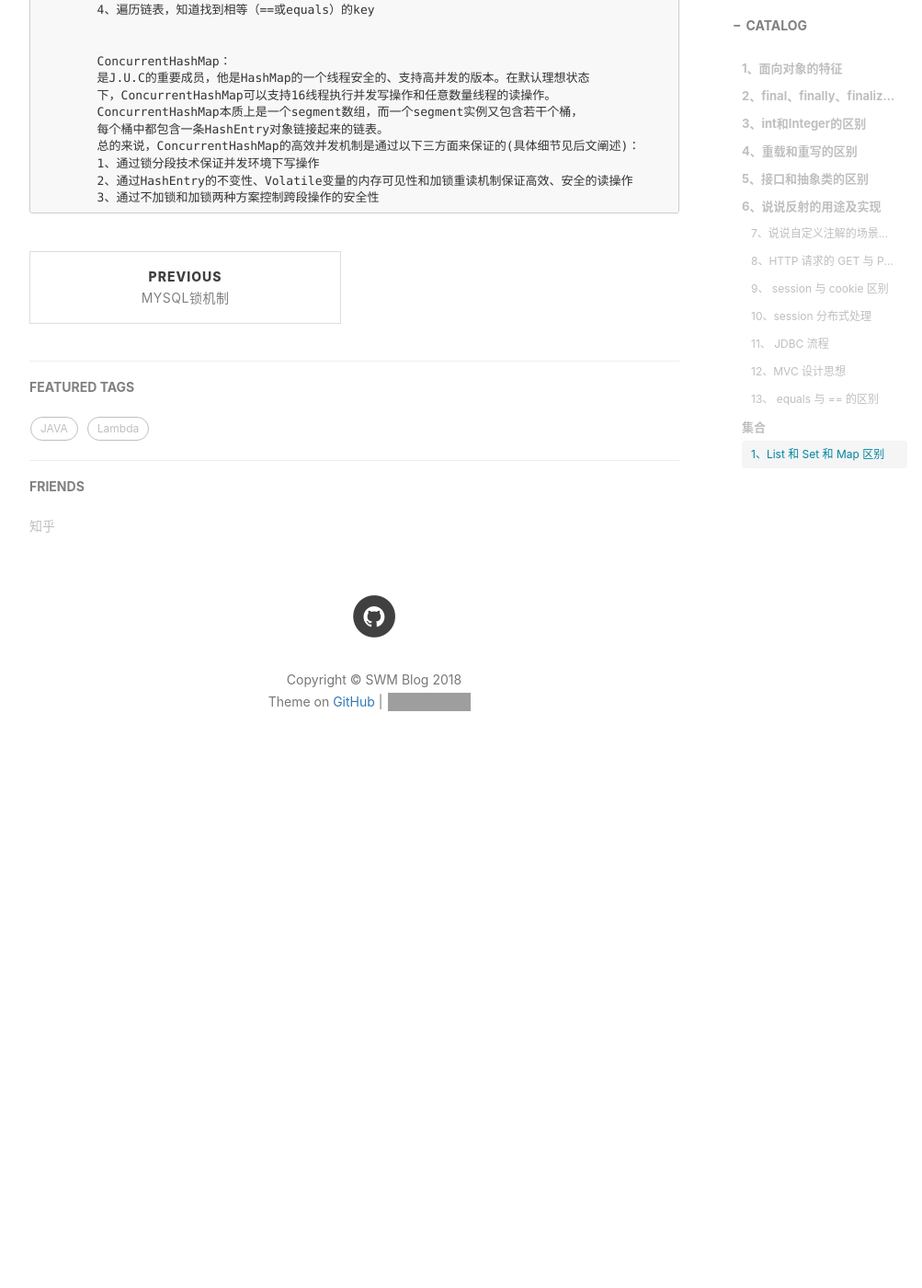
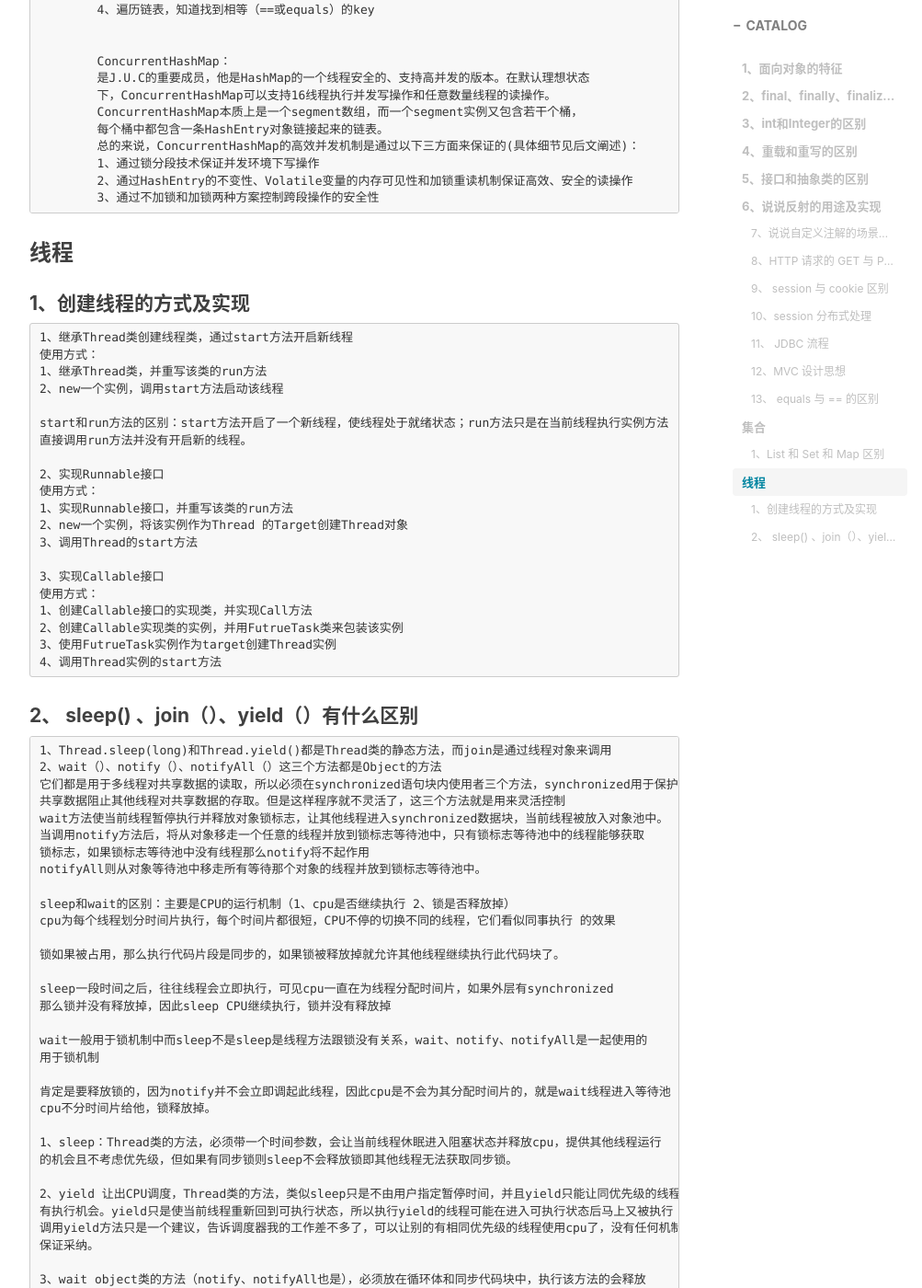
Before and after one commit to shengwenming/shengwenming.github.io, a Jekyll site: the page built from _posts/2018-08-27-2018 JAVA面试及题解.md, in a window 1280 px wide and 1400 px high, scrolled down 6508 px. Shown: the whole window at 92% size, without its empty margins (233-1236 px from the left). Built offline with Jekyll 4.4.1, drawn with Linux system fonts in a browser that asks for light colours; nearby versions of some CDN libraries; comment, search, counter and statistics services are not loaded; before the commit the page ends 7375 px from its top, so only the background shows below that; some of the changed text lies outside the part shown; grey boxes are pictures that could not be loaded.

```diff
--- a/_posts/2018-08-27-2018 JAVA面试及题解.md
+++ b/_posts/2018-08-27-2018 JAVA面试及题解.md
@@ -326,3 +326,79 @@ tags:
             1、通过锁分段技术保证并发环境下写操作
             2、通过HashEntry的不变性、Volatile变量的内存可见性和加锁重读机制保证高效、安全的读操作
             3、通过不加锁和加锁两种方案控制跨段操作的安全性
+
+
+### 线程
+
+#### 1、创建线程的方式及实现
+    1、继承Thread类创建线程类，通过start方法开启新线程
+    使用方式：
+    1、继承Thread类，并重写该类的run方法
+    2、new一个实例，调用start方法启动该线程
+
+    start和run方法的区别：start方法开启了一个新线程，使线程处于就绪状态；run方法只是在当前线程执行实例方法
+    直接调用run方法并没有开启新的线程。
+
+    2、实现Runnable接口
+    使用方式：
+    1、实现Runnable接口，并重写该类的run方法
+    2、new一个实例，将该实例作为Thread 的Target创建Thread对象
+    3、调用Thread的start方法
+
+    3、实现Callable接口
+    使用方式：
+    1、创建Callable接口的实现类，并实现Call方法
+    2、创建Callable实现类的实例，并用FutrueTask类来包装该实例
+    3、使用FutrueTask实例作为target创建Thread实例
+    4、调用Thread实例的start方法
+
+
+#### 2、    sleep() 、join（）、yield（）有什么区别
+    1、Thread.sleep(long)和Thread.yield()都是Thread类的静态方法，而join是通过线程对象来调用
+    2、wait（）、notify（）、notifyAll（）这三个方法都是Object的方法
+    它们都是用于多线程对共享数据的读取，所以必须在synchronized语句块内使用者三个方法，synchronized用于保护
+    共享数据阻止其他线程对共享数据的存取。但是这样程序就不灵活了，这三个方法就是用来灵活控制
+    wait方法使当前线程暂停执行并释放对象锁标志，让其他线程进入synchronized数据块，当前线程被放入对象池中。
+    当调用notify方法后，将从对象移走一个任意的线程并放到锁标志等待池中，只有锁标志等待池中的线程能够获取
+    锁标志，如果锁标志等待池中没有线程那么notify将不起作用
+    notifyAll则从对象等待池中移走所有等待那个对象的线程并放到锁标志等待池中。
+
+    sleep和wait的区别：主要是CPU的运行机制（1、cpu是否继续执行 2、锁是否释放掉）
+    cpu为每个线程划分时间片执行，每个时间片都很短，CPU不停的切换不同的线程，它们看似同事执行 的效果
+
+    锁如果被占用，那么执行代码片段是同步的，如果锁被释放掉就允许其他线程继续执行此代码块了。
+
+    sleep一段时间之后，往往线程会立即执行，可见cpu一直在为线程分配时间片，如果外层有synchronized
+    那么锁并没有释放掉，因此sleep CPU继续执行，锁并没有释放掉
+
+    wait一般用于锁机制中而sleep不是sleep是线程方法跟锁没有关系，wait、notify、notifyAll是一起使用的
+    用于锁机制
+
+    肯定是要释放锁的，因为notify并不会立即调起此线程，因此cpu是不会为其分配时间片的，就是wait线程进入等待池
+    cpu不分时间片给他，锁释放掉。
+
+    1、sleep：Thread类的方法，必须带一个时间参数，会让当前线程休眠进入阻塞状态并释放cpu，提供其他线程运行
+    的机会且不考虑优先级，但如果有同步锁则sleep不会释放锁即其他线程无法获取同步锁。
+
+    2、yield 让出CPU调度，Thread类的方法，类似sleep只是不由用户指定暂停时间，并且yield只能让同优先级的线程
+    有执行机会。yield只是使当前线程重新回到可执行状态，所以执行yield的线程可能在进入可执行状态后马上又被执行
+    调用yield方法只是一个建议，告诉调度器我的工作差不多了，可以让别的有相同优先级的线程使用cpu了，没有任何机制
+    保证采纳。
+
+    3、wait object类的方法（notify、notifyAll也是），必须放在循环体和同步代码块中，执行该方法的会释放
+    锁，进入线程等待池中等待被再次唤醒（notify随即唤醒 notifyAll全部唤醒，线程结束自动唤醒）即放入锁池中竞争锁
+
+    4、join 一种特殊的wait 当前线程调用另一个线程的join方法当前线程进入阻塞状态直到另一个线程运行结束等待该线程终止，需要捕获异常
+
+    线程的5种状态：
+    1、新建 （NEW）新建了一个线程对象
+    2、可运行（RUNNABLE）：线程对象创建后。其他线程调用此线程的start方法，该状态的线程位于线程池中，等待被线程调度选中，获取cpu使用权
+    3、运行（RUNNING）:可运行状态（RUNNABLE）的线程获取cpu时间片（timeslice），执行程序代码
+    4、阻塞（BLOCKED）:阻塞状态是指线程因为某种原因放弃了cpu使用权，也让出了timeslice，暂时停止运行。直到线程进入可运行（RUNNABLE
+    ）状态，才有机会再次获取cpu timeslice转到运行状态（running）分三种：
+    1、等待阻塞：运行状态的线程执行wait方法，jvm会把该线程放入等待队列中（waiting queue）
+    2、同步阻塞：运行状态的线程在获取对象的同步锁时，若该同步锁被别的线程占用，jvm会把该线程放入锁池中（lock pool）
+    3、其他阻塞：运行的线程执行sleep 或 join 或i/o 请求，jvm会把线程置为阻塞状态。
+    当sleep超时、join等待线程终止或超时、或i/o处理完毕线程重新转入可运行状态。
+
+    5、  死亡（DEAD）线程run 、main方法执行结束，或者异常退出了run方法，则该线程结束生命周期，死亡线程不可再次复生
```
